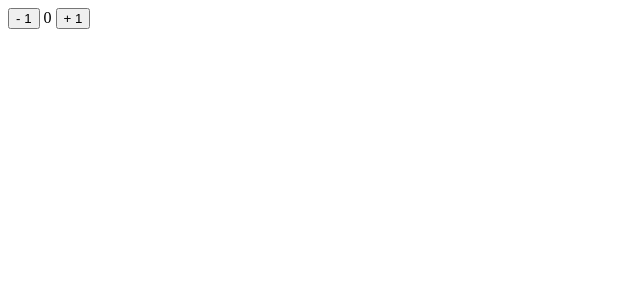
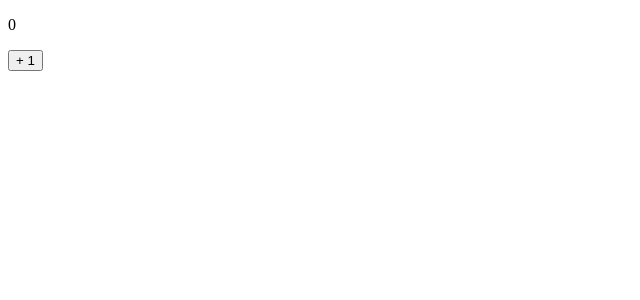
Before and after one commit to cll123456/react-learn, a React (Vite) app: page / in a window 1280 px wide. Shown: the top 300 px of the page, without its empty margins (0-640 px from the left). Built offline with nearby package versions, Linux system fonts and the light colour scheme.

Commit message:
finished effect hooks

```diff
--- a/src/App.tsx
+++ b/src/App.tsx
@@ -18,6 +18,7 @@ import TestComPortals from './pro/comPortals/TestComPortals'
 import TestCompErrorBoundary from './pro/compErrorBoundary/TestCompErrorBoundary'
 import TestCompEventPro from './pro/compEventPro/TestCompEventPro'
 import TestStateHook from './hook/stateHook/TestStateHook'
+import TestEffectHook from './hook/effectHook/TestEffectHook'
 
 export default class App extends Component {
   render() {
@@ -51,7 +52,8 @@ export default class App extends Component {
         {/* <TestComPortals/> */}
         {/* <TestCompErrorBoundary /> */}
         {/*  <TestCompEventPro/> */}
-        <TestStateHook />
+        {/* <TestStateHook /> */}
+        <TestEffectHook/>
       </div>
     )
   }
--- /dev/null
+++ b/src/hook/effectHook/TestEffectHook.tsx
@@ -0,0 +1,29 @@
+import React, { useEffect, useState } from 'react'
+
+export default function TestEffectHook() {
+  // 计数器
+  const [count, setCount] = useState(0);
+
+  // 改变网页的title
+  useEffect(() => {
+    console.log('effect副作用函数执行');
+    document.title = `title ${count}`
+    setTimeout(() => {
+      console.log(count);
+
+    },1000);
+    return () => {
+      console.log('cleanup 函数执行了');
+    }
+  },[count]);
+  return (
+    <div>
+        <div>
+          <p>{count}</p>
+          <button onClick={() => {
+            setCount(pre => pre + 1)
+          }}> + 1 </button>
+        </div>
+    </div>
+  )
+}
```
